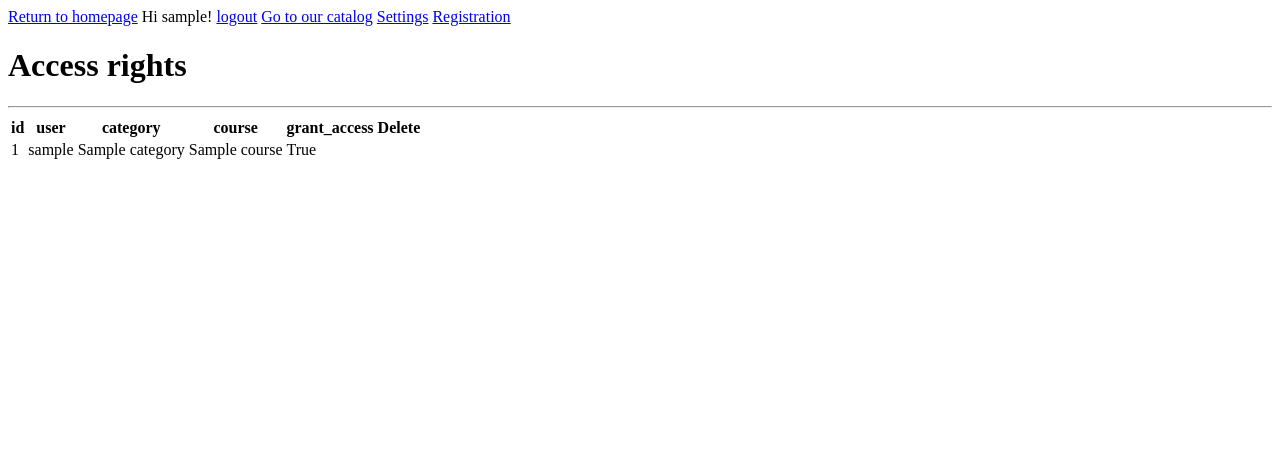
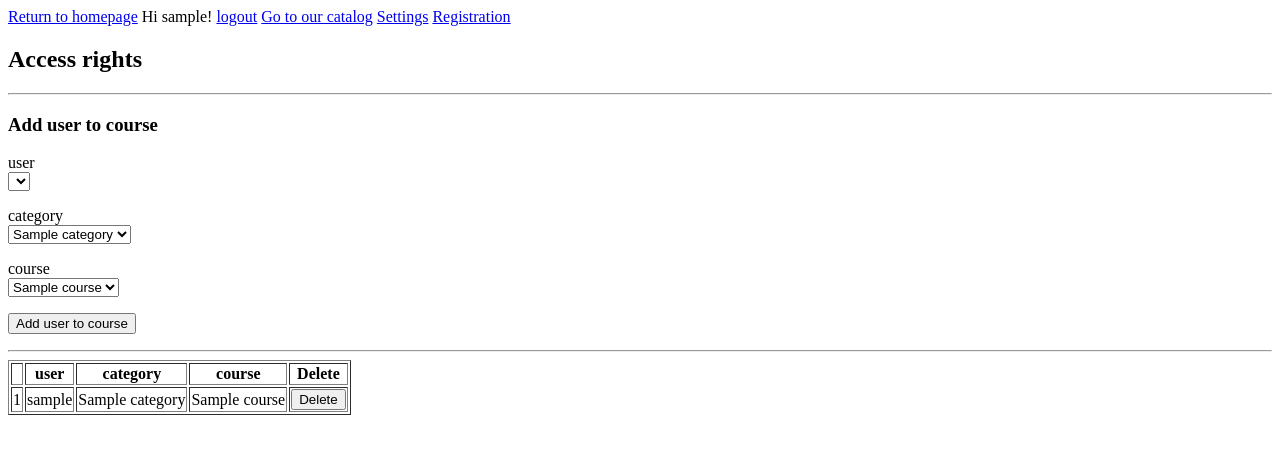
Before and after one commit to root1604/educational_platform, a Flask app: page /access_rights in a window 1280 px wide. Shown: the top 454 px of the page. Run offline with Flask 2, Linux system fonts and the light colour scheme; a user stored in the database is signed in; tables that the repository leaves empty hold one stand-in row (values such as "Sample post"); lists and menus that the app fills with data are empty.

Commit message:
access rights pages modified

```diff
--- /dev/null
+++ b/webapp/access_rights/forms.py
@@ -0,0 +1,10 @@
+from flask_wtf import FlaskForm
+from webapp.access_rights.models import Access_rights
+from wtforms import SelectField, SubmitField
+
+
+class Add_user_to_courseForm(FlaskForm):
+    username = SelectField('user', render_kw={"class": "form-control"}, default=1)
+    category = SelectField('category', render_kw={"class": "form-control"}, default=1)
+    course = SelectField('course', render_kw={"class": "form-control"}, default=1)
+    submit = SubmitField('Add user to course', render_kw={"class": "btn btn-primary"})
--- a/webapp/access_rights/views.py
+++ b/webapp/access_rights/views.py
@@ -1,7 +1,11 @@
-from flask import Blueprint, render_template, flash, redirect, url_for
+from flask import Blueprint, render_template, flash, redirect, request, url_for
+from webapp.access_rights.forms import Add_user_to_courseForm
 from webapp.access_rights.models import Access_rights
+from webapp.category.models import Category
+from webapp.course.models import Course
 from webapp.db.db import db
 from webapp.login.decorators import admin_required
+from webapp.login.models import User
 
 blueprint = Blueprint('access_levels', __name__)
 
@@ -17,18 +21,115 @@ def access_rights():
     is_registrationpage = False
     is_access_rights_page = True
 
-    access_rights = Access_rights.query.order_by(Access_rights.course_id.name).all()
-
+    access_rights = Access_rights.query.filter_by(grant_access=True).all()
+    form = Add_user_to_courseForm()
+    users_list = []
+    categories_list = []
+    courses_list = []
+    users_query = User.query.order_by(User.username).all()
+    for users_query_counter in users_query:
+        user_id = users_query_counter.id
+        username = users_query_counter.username
+        user = (user_id, username)
+        if not users_query_counter.role == 'admin':
+            users_list.append(user)
+    categories_query = Category.query.order_by(Category.name).all()
+    for categories_query_counter in categories_query:
+        category_id = categories_query_counter.id
+        categoryname = categories_query_counter.name
+        category = (category_id, categoryname)
+        categories_list.append(category)
+    courses_query = Course.query.order_by(Course.name).all()
+    for courses_query_counter in courses_query:
+        course_id = courses_query_counter.id
+        coursename = courses_query_counter.name
+        course = (course_id, coursename)
+        courses_list.append(course)
+    form.username.choices = users_list
+    form.category.choices = categories_list
+    form.course.choices = courses_list
     return render_template('access_rights/access_rights.html', access_rights=access_rights,
-                            page_title=title, is_homepage=is_homepage,
+                            page_title=title, form=form, is_homepage=is_homepage,
                             is_loginpage=is_loginpage, is_catalogpage=is_catalogpage,
                             is_adminpage=is_adminpage, is_registrationpage=is_registrationpage,
                             is_access_rights_page=is_access_rights_page)
 
-# @blueprint.route('/grant_access', methods=['POST'])
-# @admin_required
-# def grant_access():
-#     category_id = request.form['category_id']
-#     course_id = request.form['course_id']
-#     """ query existing access rights from access_rights filter by category_id and course_id
-#     and then click botton add users that don't have access to the course"""
+@blueprint.route('/delete_a_user_from_a_course', methods=['POST'])
+@admin_required
+def delete_a_user_from_a_course():
+    try:
+        delete_access_rights_id = request.form['delete_access_rights_id']
+        Access_rights.query.filter_by(id=delete_access_rights_id).delete()
+        db.session.commit()
+    except:
+        flash('Error while deleting. Try again.')
+        return redirect(url_for('access_levels.access_rights') )
+    flash('Successfully deleted.')
+    return redirect(url_for('access_levels.access_rights'))
+
+@blueprint.route('/grant_access', methods=['POST'])
+@admin_required
+def grant_access():
+    form = Add_user_to_courseForm()
+    if form.username.data:
+        try:
+            username = int(form.username.data)
+        except:
+            flash('The user id ' + username + """isn't correct.""")
+            return redirect(url_for('access_levels.access_rights'))
+    else:
+        flash('Fill in the username field.')
+        return redirect(url_for('access_levels.access_rights'))
+    if form.category.data:
+        try:
+            category = int(form.category.data)
+        except:
+            flash('The category id ' + category + """isn't correct.""")
+            return redirect(url_for('access_levels.access_rights'))
+    else:
+        flash('Fill in the category field.')
+        return redirect(url_for('access_levels.access_rights'))
+    if form.course.data:
+        try:
+            course = int(form.course.data)
+        except:
+            flash('The course id ' + course + """isn't correct.""")
+            return redirect(url_for('access_levels.access_rights'))
+    else:
+        flash('Fill in the category field.')
+        return redirect(url_for('access_levels.access_rights'))
+    user_exists = User.query.filter_by(id=username).first()
+    if user_exists:
+        category_exists = Category.query.filter_by(id=category).first()
+        if category_exists:
+            course_exists = Course.query.filter(Course.id==course, Course.category_id==category).first()
+            if course_exists:
+                access_right_exists = Access_rights.query.filter(Access_rights.user_id==username,
+                                                                 Access_rights.category_id==category,
+                                                                 Access_rights.course_id==course).first()
+                if not access_right_exists:
+                    new_access_right = Access_rights(user_id=username,
+                                                    category_id=category,
+                                                    course_id=course,
+                                                    grant_access=True)
+                    db.session.add(new_access_right)
+                    db.session.commit()
+                    flash('The access right was granted successfully.')
+                    return redirect(url_for('access_levels.access_rights'))
+                else:
+                    flash('This user already has access to this course.')
+                    return redirect(url_for('access_levels.access_rights'))
+            else:
+                course_exists = Course.query.filter_by(id=course).first()
+                if course_exists:
+                    flash(str(category_exists.name) +' : The course ' + str(course_exists.name) + """ doesn't exist.""")
+                else:
+                    flash('The course with id ' + str(course) + """ doesn't exist.""")
+                return redirect(url_for('access_levels.access_rights'))
+        else:
+            flash('The category with id ' + str(category) + """ doesn't exist.""")
+            return redirect(url_for('access_levels.access_rights'))
+    else:
+        flash('The user with id ' + str(username) + """ doesn't exist.""")
+        return redirect(url_for('access_levels.access_rights'))
+    return redirect(url_for('access_levels.access_rights'))
--- a/webapp/login/views.py
+++ b/webapp/login/views.py
@@ -31,7 +31,6 @@ def process_login():
             login_user(user, remember=form.remember_me.data)
             flash('You are logged in')
             return redirect(url_for('homepage.index'))
-
     flash('The username or password is wrong')
     return redirect(url_for('login.login'))
 
--- a/webapp/templates/access_rights/access_rights.html
+++ b/webapp/templates/access_rights/access_rights.html
@@ -1,23 +1,55 @@
 {% extends "base.html" %}
 {% block content %}
-    <h1>Access rights</h1><hr>
-    <table>
+    <h2>Access rights</h2><hr>
+    <h3>Add user to course</h3>
+    <div class="col-4">
+        <form action="{{ url_for('access_levels.grant_access') }}" method="post">
+            {{ form.hidden_tag() }}
+            <p>
+            {{ form.username.label }}<br>
+            {{ form.username() }}
+            </p>
+            <p>
+            {{ form.category.label }}<br>
+            {{ form.category() }}
+            </p>
+            <p>
+            {{ form.course.label }}<br>
+            {{ form.course() }}
+            </p>
+            <p>{{ form.submit }}</p>
+        </form>
+    </div>
+    <hr>
+    <table border="1">
         <thead>
             <tr>
-                <th>id</th><th>user</th>
-                <th>category</th><th>course</th>
-                <th>grant_access</th>
+                <th></th>
+                <th>user</th>
+                <th>category</th>
+                <th>course</th>
                 <th>Delete</th>
             </tr>
         </thead>
         <tbody>
+            {% set counter = {'counter1': 1} %}
+            {% macro increment(dct, key, inc=1)%}
+                {% if dct.update({key: dct[key] + inc}) %} {% endif %}
+            {% endmacro %}
             {% for access_rights_counter in access_rights %}
                 <tr>
-                    <td>{{ access_rights_counter.id }}</td><td>{{ access_rights_counter.user }}</td>
-                    <td>{{ access_rights_counter.category}}</td><td>{{ access_rights_counter.course }}</td>
-                    <td>{{ access_rights_counter.grant_access }}</td>
-                    <td></td>
+                    <td>{{ counter['counter1'] }}</td>
+                    <td>{{ access_rights_counter.user }}</td>
+                    <td>{{ access_rights_counter.category}}</td>
+                    <td>{{ access_rights_counter.course }}</td>
+                    <td>
+                        <form action="{{ url_for('access_levels.delete_a_user_from_a_course') }}" method="POST">
+                            <input type="hidden" name="delete_access_rights_id" value="{{ access_rights_counter.id }}">
+                            <button type="submit">Delete</button>
+                        </form>
+                    </td>
                 </tr>
+                {{ increment(counter, 'counter1') }}
             {% endfor %}
         </tbody>
     </table>
--- a/webapp/templates/categories/category.html
+++ b/webapp/templates/categories/category.html
@@ -19,11 +19,6 @@
                 <input type="hidden" name="course_id" value="{{ course_counter.id }}">
                 <button type="submit">Delete</button>
             </form>
-            <form action="/grant_access" method="POST">
-                <input type="hidden" name="course_id" value="{{ course_counter.id }}">
-                <input type="hidden" name="category_id" value="{{ category_id }}">
-                <button type="submit">Access rights for the course</button>
-            </form>
         {% endif %}
         <br><br>
     {% endfor %}
```
